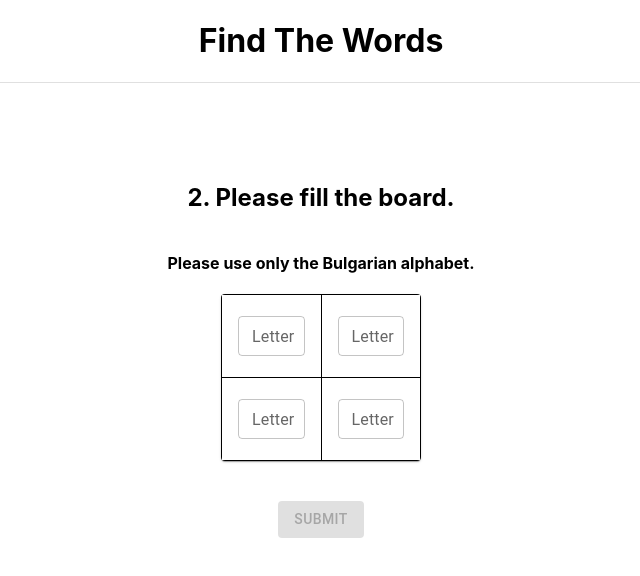
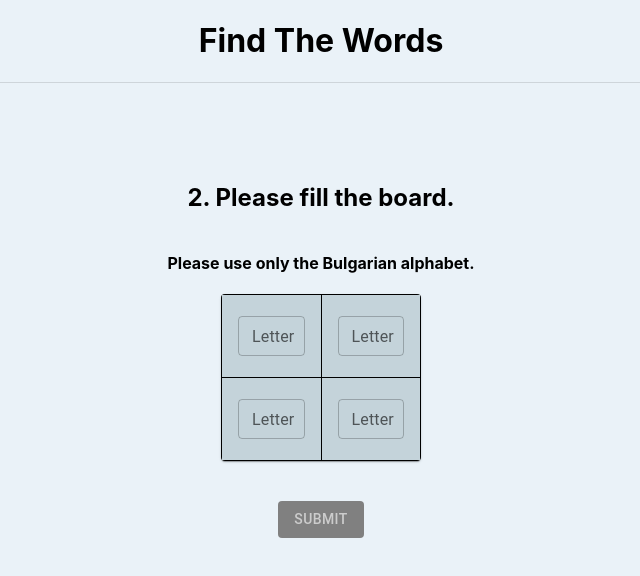
Before and after one commit to zdravkob98/find-the-words, a React (Create React App) app: page / in a window 1280 px wide. Both pictures are taken after a click on the button "SUBMIT". Shown: the top 576 px of the page, without its empty margins (319-959 px from the left). Built offline with nearby package versions, Linux system fonts and the light colour scheme.

Commit message:
Created helper function that can be reusable from more that one components, added styles for the Tables, Buttons and for TextField, and fix output.

```diff
--- a/src/App.css
+++ b/src/App.css
@@ -1,38 +1,24 @@
-/* .App {
-  text-align: center;
+.table {
+  border: 1px solid black;
+  background-color: #C4D3DA;
 }
 
-.App-logo {
-  height: 40vmin;
-  pointer-events: none;
+.orange-button {
+  background-color: #f06823 !important;
+  color: white !important;
 }
 
-@media (prefers-reduced-motion: no-preference) {
-  .App-logo {
-    animation: App-logo-spin infinite 20s linear;
-  }
+.orange-button:disabled {
+  background-color: gray !important;
+  color: #ccc !important;
 }
 
-.App-header {
-  background-color: #282c34;
-  min-height: 100vh;
-  display: flex;
-  flex-direction: column;
-  align-items: center;
-  justify-content: center;
-  font-size: calc(10px + 2vmin);
-  color: white;
+.textfield-hover .MuiOutlinedInput-root.Mui-focused .MuiOutlinedInput-notchedOutline {
+  border-color: #f06823 !important;
+  outline: none;
+  box-shadow: none;
 }
 
-.App-link {
-  color: #61dafb;
+.textfield-hover .MuiInputLabel-root.Mui-focused {
+  color: #f06823 !important;
 }
-
-@keyframes App-logo-spin {
-  from {
-    transform: rotate(0deg);
-  }
-  to {
-    transform: rotate(360deg);
-  }
-} */
--- a/src/components/BoardSize.js
+++ b/src/components/BoardSize.js
@@ -35,6 +35,7 @@ const Board = ({
         </Grid>
         <Grid item>
           <TextField
+            className="textfield-hover"
             label="Rows"
             variant="outlined"
             value={rows}
@@ -47,6 +48,7 @@ const Board = ({
         </Grid>
         <Grid item>
           <TextField
+            className="textfield-hover"
             label="Columns"
             variant="outlined"
             value={columns}
@@ -59,10 +61,10 @@ const Board = ({
         </Grid>
         <Grid item container xs={12} justifyContent="center">
           <Button
+            className="orange-button"
             disabled={rows === 0 || columns === 0}
             type="submit"
             variant="contained"
-            color="primary"
           >
             Submit
           </Button>
--- a/src/components/EmptyBoard.js
+++ b/src/components/EmptyBoard.js
@@ -10,6 +10,8 @@ import {
   TableRow,
 } from "@mui/material";
 import { alphabetArray } from "../components/AlphabetArray";
+import "../App.css";
+import { getTableWidth } from "../utils/tableWidth";
 
 const EmptyBoard = ({
   tableData,
@@ -67,10 +69,11 @@ const EmptyBoard = ({
             }}
           >
             <TextField
+              className="textfield-hover"
               label="Letter"
               id={cellId}
               onChange={(e) => handleCellChange(e, i, j)}
-              inputProps={{ min: 1, maxLength: 1 }}
+              inputProps={{ min: 1, maxLength: 1, autoComplete: "off" }}
               size="small" // Set the size to 'small' for a compact appearance
             />
           </TableCell>
@@ -82,7 +85,7 @@ const EmptyBoard = ({
 
     return tableRows;
   };
-  console.log(tableData);
+
   return (
     <>
       <Grid container marginTop={10} justifyContent="center">
@@ -100,54 +103,20 @@ const EmptyBoard = ({
         </Grid>
         <TableContainer
           component={Paper}
-          sx={
-            tableData[0].length === 2
-              ? {
-                  width: "200px",
-                }
-              : tableData[0].length === 3
-              ? {
-                  width: "300px",
-                }
-              : tableData[0].length === 4
-              ? {
-                  width: "400px",
-                }
-              : tableData[0].length === 5
-              ? {
-                  width: "500px",
-                }
-              : tableData[0].length === 6
-              ? {
-                  width: "600px",
-                }
-              : tableData[0].length === 7
-              ? {
-                  width: "700px",
-                }
-              : tableData[0].length === 8
-              ? {
-                  width: "800px",
-                }
-              : tableData[0].length === 9
-              ? {
-                  width: "900px",
-                }
-              : {
-                  width: "1000px",
-                }
-          }
+          sx={{
+            width: getTableWidth(tableData),
+          }}
         >
-          <Table sx={{ border: "1px solid black" }}>
+          <Table className="table">
             <TableBody>{generateTable(rows, columns)}</TableBody>
           </Table>
         </TableContainer>
         <Grid item container xs={12} justifyContent="center" marginTop={5}>
           <Button
+            className="orange-button"
             disabled={!checkObject(tableData)}
             type="submit"
             variant="contained"
-            color="primary"
             onClick={() => generatePreviewTable(tableData)}
           >
             Submit
--- a/src/components/FoundWords.js
+++ b/src/components/FoundWords.js
@@ -99,8 +99,6 @@ const FoundWords = ({ rows, columns, tableData }) => {
                   item
                   container
                   xs={12}
-                  justifyContent="center"
-                  alignItems="center"
                   display="flex"
                   flexDirection="column"
                 >
@@ -120,8 +118,6 @@ const FoundWords = ({ rows, columns, tableData }) => {
                   item
                   container
                   xs={12}
-                  justifyContent="center"
-                  alignItems="center"
                   display="flex"
                   flexDirection="column"
                 >
@@ -141,8 +137,6 @@ const FoundWords = ({ rows, columns, tableData }) => {
                   item
                   container
                   xs={12}
-                  justifyContent="center"
-                  alignItems="center"
                   display="flex"
                   flexDirection="column"
                 >
@@ -162,8 +156,6 @@ const FoundWords = ({ rows, columns, tableData }) => {
                   item
                   container
                   xs={12}
-                  justifyContent="center"
-                  alignItems="center"
                   display="flex"
                   flexDirection="column"
                 >
@@ -183,8 +175,6 @@ const FoundWords = ({ rows, columns, tableData }) => {
                   item
                   container
                   xs={12}
-                  justifyContent="center"
-                  alignItems="center"
                   display="flex"
                   flexDirection="column"
                 >
@@ -204,8 +194,6 @@ const FoundWords = ({ rows, columns, tableData }) => {
                   item
                   container
                   xs={12}
-                  justifyContent="center"
-                  alignItems="center"
                   display="flex"
                   flexDirection="column"
                 >
@@ -225,8 +213,6 @@ const FoundWords = ({ rows, columns, tableData }) => {
                   item
                   container
                   xs={12}
-                  justifyContent="center"
-                  alignItems="center"
                   display="flex"
                   flexDirection="column"
                 >
@@ -246,8 +232,6 @@ const FoundWords = ({ rows, columns, tableData }) => {
                   item
                   container
                   xs={12}
-                  justifyContent="center"
-                  alignItems="center"
                   display="flex"
                   flexDirection="column"
                 >
@@ -267,8 +251,6 @@ const FoundWords = ({ rows, columns, tableData }) => {
                   item
                   container
                   xs={12}
-                  justifyContent="center"
-                  alignItems="center"
                   display="flex"
                   flexDirection="column"
                 >
@@ -288,8 +270,6 @@ const FoundWords = ({ rows, columns, tableData }) => {
                   item
                   container
                   xs={12}
-                  justifyContent="center"
-                  alignItems="center"
                   display="flex"
                   flexDirection="column"
                 >
--- a/src/components/PreviewBoard.js
+++ b/src/components/PreviewBoard.js
@@ -7,51 +7,18 @@ import {
   Paper,
   Grid,
 } from "@mui/material";
+import { getTableWidth } from "../utils/tableWidth";
 
 const PreviewBoard = ({ tableData }) => {
   return (
     <Grid container justifyContent="center" marginTop={10}>
       <TableContainer
         component={Paper}
-        sx={
-          tableData[0].length === 2
-            ? {
-                width: "200px",
-              }
-            : tableData[0].length === 3
-            ? {
-                width: "300px",
-              }
-            : tableData[0].length === 4
-            ? {
-                width: "400px",
-              }
-            : tableData[0].length === 5
-            ? {
-                width: "500px",
-              }
-            : tableData[0].length === 6
-            ? {
-                width: "600px",
-              }
-            : tableData[0].length === 7
-            ? {
-                width: "700px",
-              }
-            : tableData[0].length === 8
-            ? {
-                width: "800px",
-              }
-            : tableData[0].length === 9
-            ? {
-                width: "900px",
-              }
-            : {
-                width: "1000px",
-              }
-        }
+        sx={{
+          width: getTableWidth(tableData),
+        }}
       >
-        <Table sx={{ border: "1px solid black" }}>
+        <Table className="table">
           <TableBody>
             {tableData.map((row, rowIndex) => (
               <TableRow key={rowIndex}>
--- a/src/index.css
+++ b/src/index.css
@@ -13,6 +13,6 @@ code {
 }
 
 
-/* :root {
-  background: #ccc;
-} */
+:root {
+  background: #EAF2F8;
+}
--- /dev/null
+++ b/src/utils/tableWidth.js
@@ -0,0 +1,9 @@
+export const getTableWidth = (tableData) => {
+  const length = tableData[0].length;
+
+  if (length >= 2 && length <= 9) {
+    return `${length * 100}px`;
+  }
+
+  return "1000px";
+};
```
